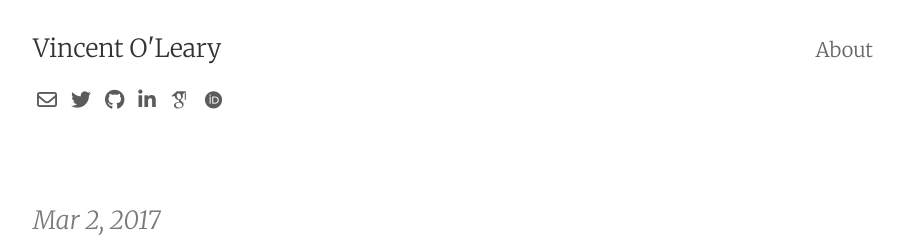
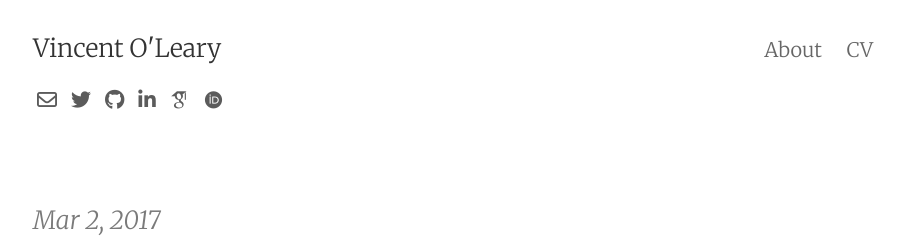
Before and after one commit to MonroeMegalonyx/vjoleary.github.io, a Jekyll site: the page built from index.html, in a window 1280 px wide. Shown: the top 237 px of the page, without its empty margins (187-1092 px from the left). Built offline with Jekyll 4.4.1, drawn with Linux system fonts in a browser that asks for light colours; nearby versions of some CDN libraries; some web fonts are replaced; the list of posts is cut into pages by our own code.

```diff
--- a/_includes/navigation.html
+++ b/_includes/navigation.html
@@ -3,6 +3,9 @@
         <a href="{{ page.url }}">{{ page.title }}</a>
     {% endif %}
 {% endfor %}
+
+        <a href="/assets/downloads/olearyCV.pdf/">CV</a>
+
 
 {% for page in site.pages %}
     {% if page.tags contains "cv" %}
```
